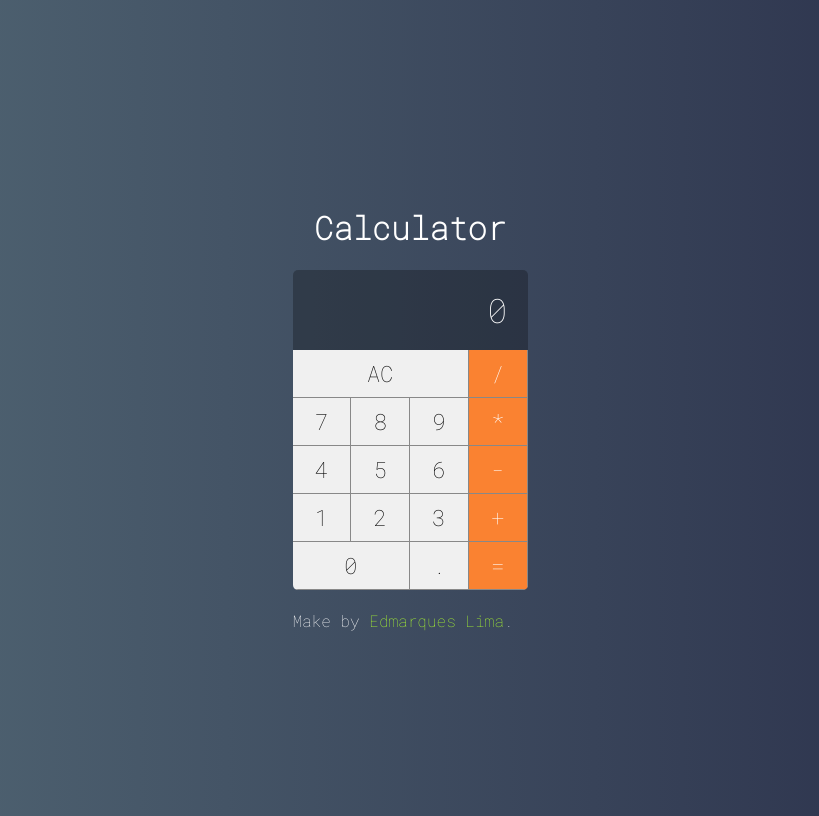
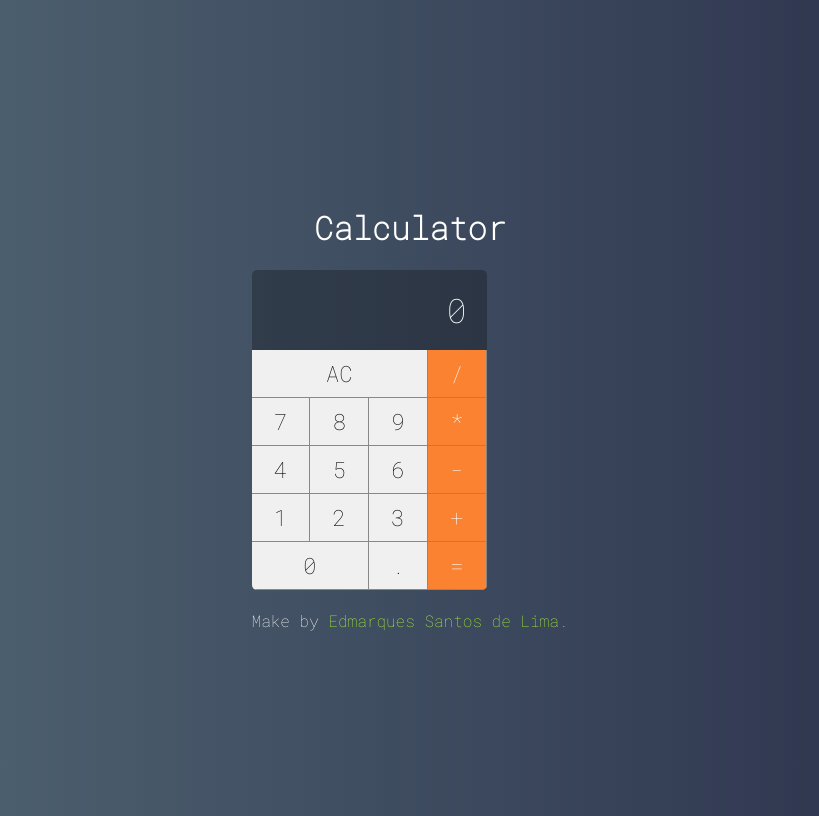
Before and after one commit to edmarques11/Calculator, a React (Create React App) app: page / in a window 1280 px wide. Shown: the whole page, without its empty margins (230-1049 px from the left). Built offline with nearby package versions, Linux system fonts and the light colour scheme.

Commit message:
Update Calculator.jsx

```diff
--- a/src/main/Calculator.jsx
+++ b/src/main/Calculator.jsx
@@ -100,7 +100,7 @@ export default class Calculator extends Component {
                     <Button label="=" click={this.setOperation} operation />
                 </div>
                 <div className="produtor">Make by&nbsp;
-                <a>Edmarques Lima</a>.</div>
+                <a>Edmarques Santos de Lima</a>.</div>
             </React.Fragment>
         );
     };
```
